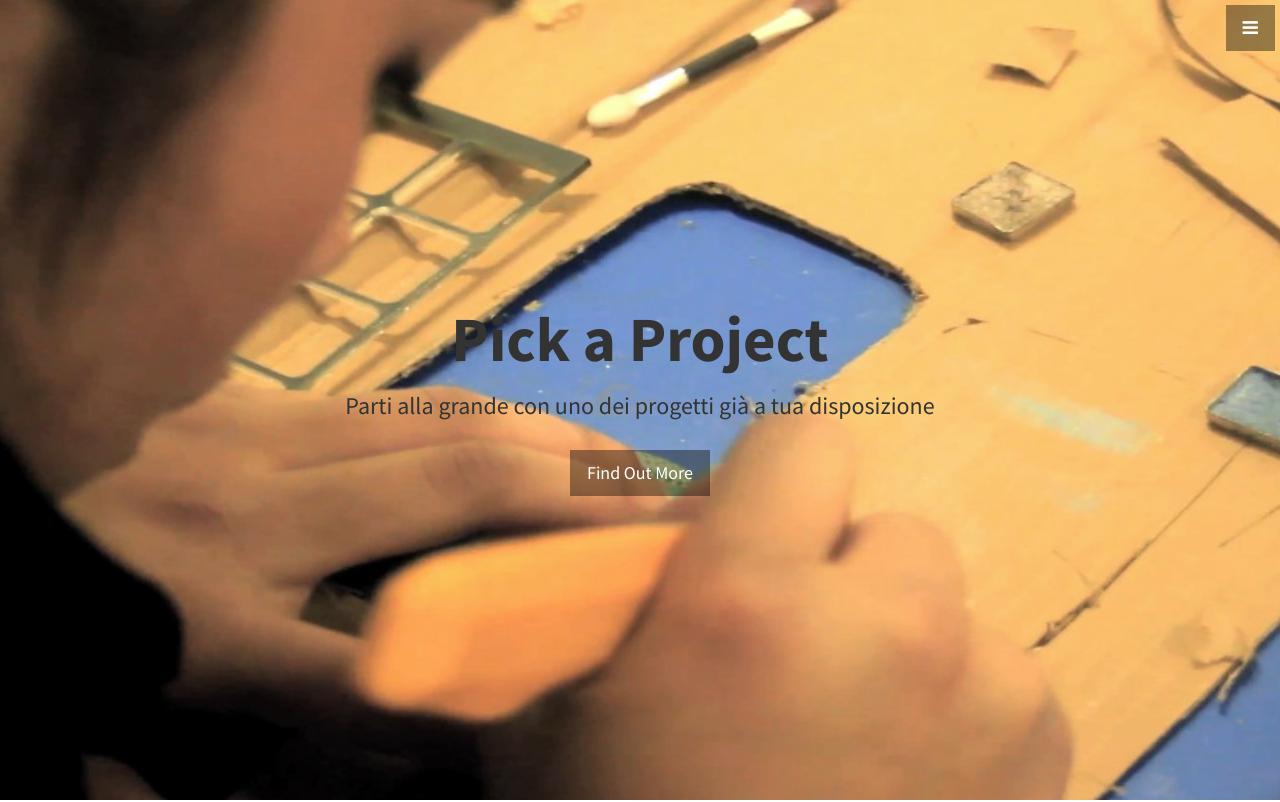
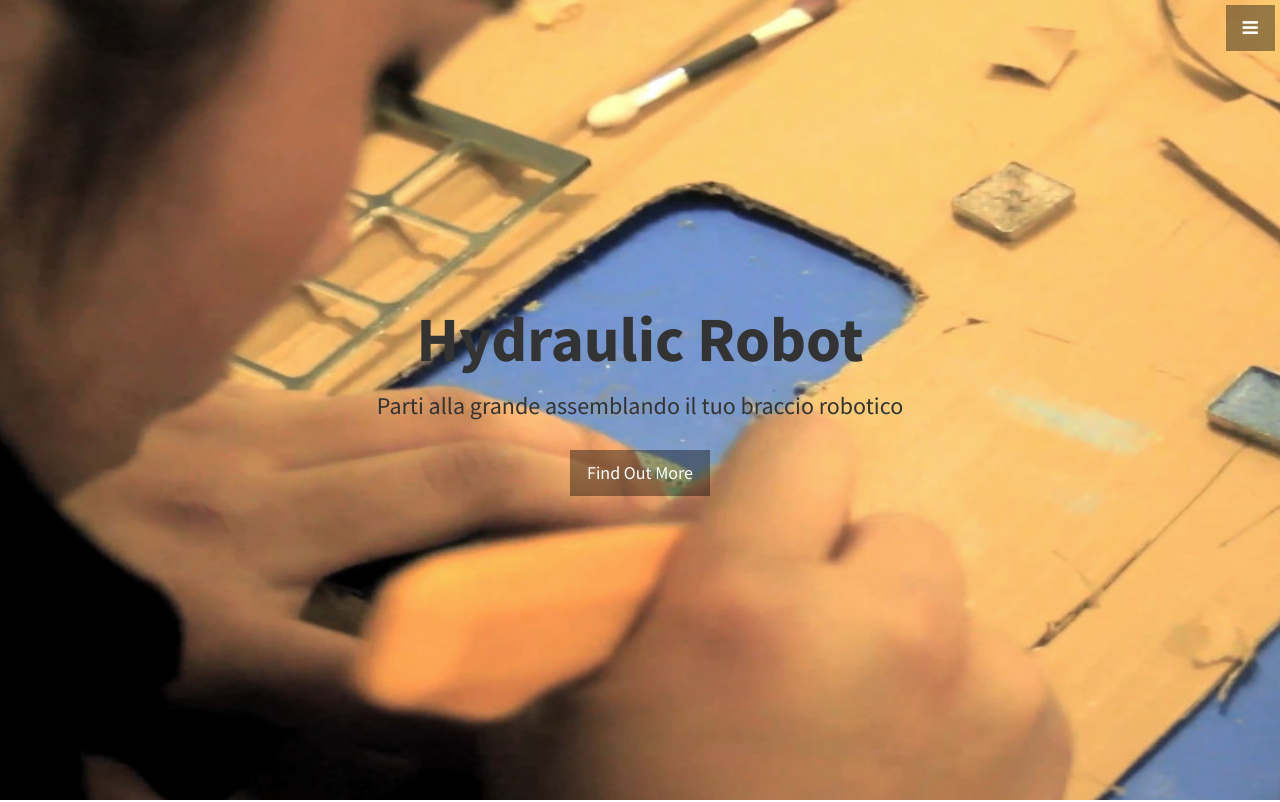
Before and after one commit to Amplifid/hy-ro, a plain HTML site: page index.html in a window 1280 px wide. Shown: the top 802 px of the page. Drawn offline with Linux system fonts and the light colour scheme.

Commit message:
Update index.html

```diff
--- a/index.html
+++ b/index.html
@@ -9,7 +9,7 @@
     <meta name="description" content="">
     <meta name="author" content="">
 
-    <title>Makefai?</title>
+    <title>Hy-Ro</title>
 
     <link rel="icon" href="http://amplifid.com/onda/img/icononda.ico" />
     <link rel="shortcut icon" href="/favicon.ico" />
@@ -64,8 +64,8 @@
     <!-- Header -->
     <header id="top" class="header">
         <div class="text-vertical-center">
-            <h1>Pick a Project</h1>
-            <h3>Parti alla grande con uno dei progetti già a tua disposizione</h3>
+            <h1>Hydraulic Robot</h1>
+            <h3>Parti alla grande assemblando il tuo braccio robotico</h3>
             <br>
             <a href="#about" class="btn btn-dark btn-lg">Find Out More</a>
         </div>
```
